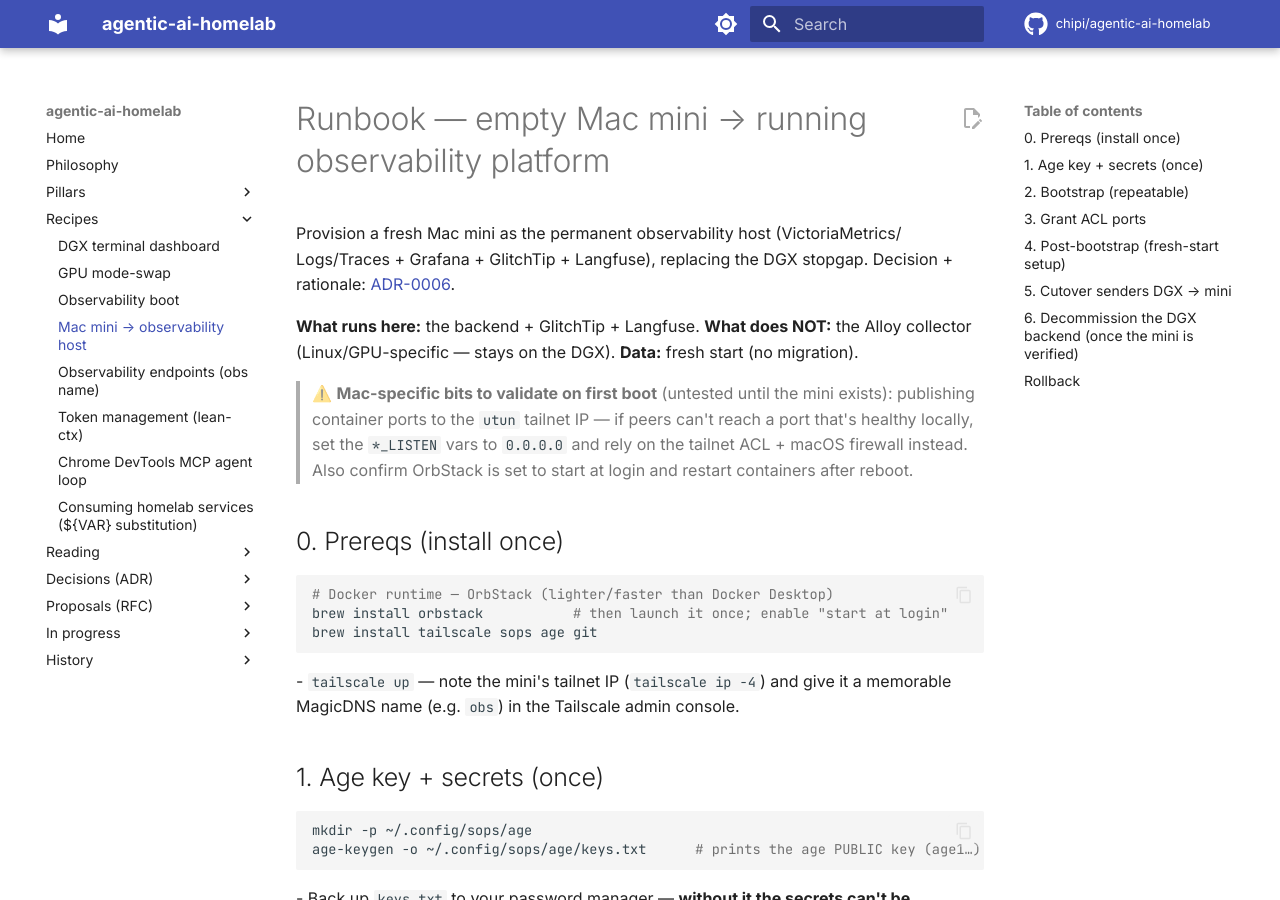
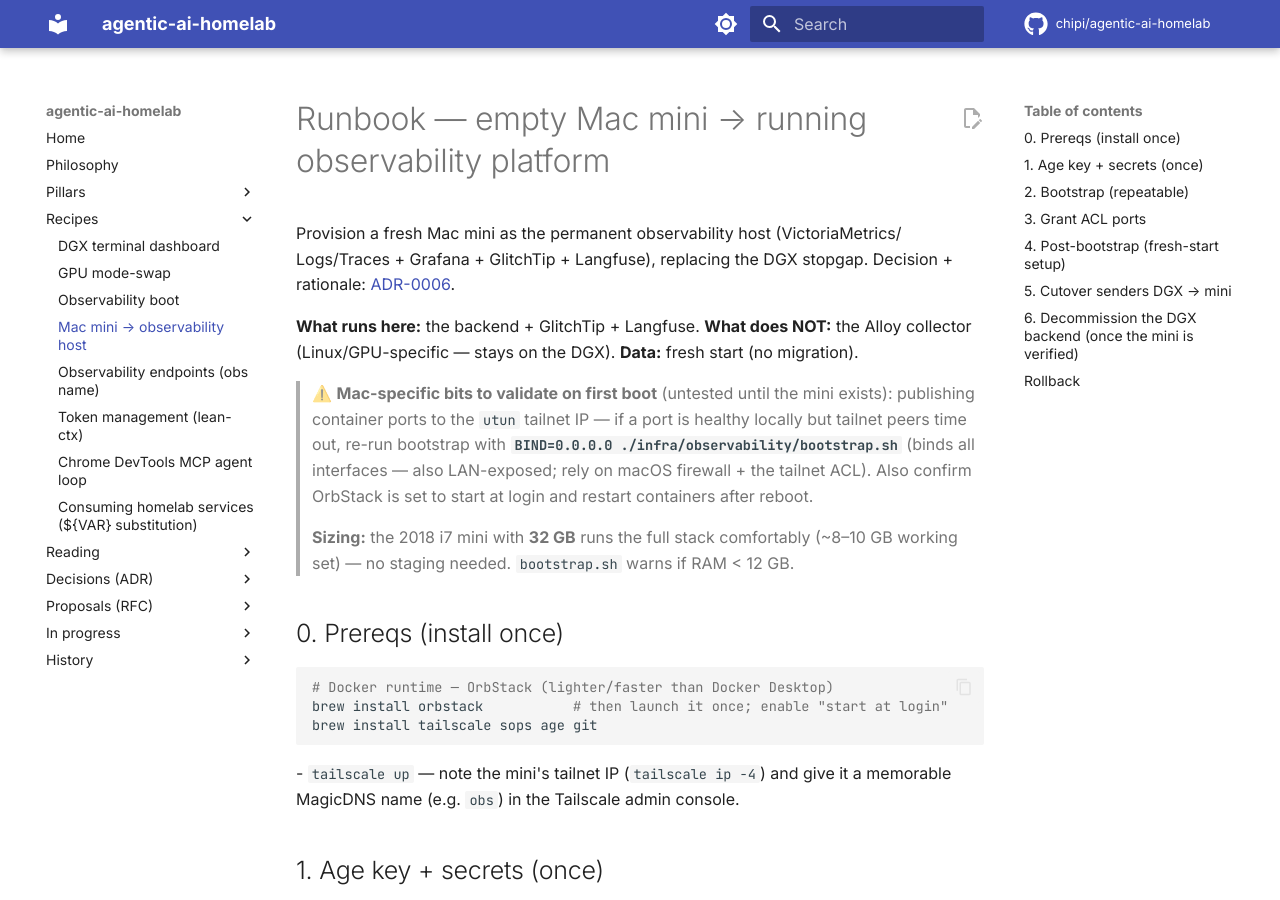
Before and after one commit to chipi/agentic-ai-homelab, an MkDocs documentation site: the page built from docs/recipes/mac-mini-observability.md, in a window 1280 px wide and 900 px high. Built offline with MkDocs 1.6.1 and Material for MkDocs 9.7.7, drawn with Linux system fonts in a browser that asks for light colours; comment, search, counter and statistics services are not loaded.

Commit message:
infra(bootstrap): BIND override for Docker-for-Mac + RAM/macOS preflight
Mac readiness hardening: BIND var (default tailnet IP; set BIND=0.0.0.0 if
Docker-for-Mac can't publish to the utun IP) drives all *_LISTEN vars. Preflight
now reports macOS version (OrbStack needs 13+) and warns if RAM < 12GB. Runbook
notes the BIND fallback + that 32GB runs the full stack. shellcheck-clean.

Co-Authored-By: Claude Opus 4.8 <noreply@anthropic.com>
Claude-Session: https://claude.ai/code/session_01LoBG4mqCvNP1M6HRW393xF

```diff
--- a/docs/recipes/mac-mini-observability.md
+++ b/docs/recipes/mac-mini-observability.md
@@ -9,10 +9,14 @@ Decision + rationale: [ADR-0006](../adr/ADR-0006-mac-mini-observability-provisio
 **Data:** fresh start (no migration).
 
 > ⚠️ **Mac-specific bits to validate on first boot** (untested until the mini
-> exists): publishing container ports to the `utun` tailnet IP — if peers can't
-> reach a port that's healthy locally, set the `*_LISTEN` vars to `0.0.0.0` and
-> rely on the tailnet ACL + macOS firewall instead. Also confirm OrbStack is set
-> to start at login and restart containers after reboot.
+> exists): publishing container ports to the `utun` tailnet IP — if a port is
+> healthy locally but tailnet peers time out, re-run bootstrap with
+> **`BIND=0.0.0.0 ./infra/observability/bootstrap.sh`** (binds all interfaces —
+> also LAN-exposed; rely on macOS firewall + the tailnet ACL). Also confirm
+> OrbStack is set to start at login and restart containers after reboot.
+>
+> **Sizing:** the 2018 i7 mini with **32 GB** runs the full stack comfortably
+> (~8–10 GB working set) — no staging needed. `bootstrap.sh` warns if RAM < 12 GB.
 
 ## 0. Prereqs (install once)
 
```
Also changed, not shown: 1 other file.
